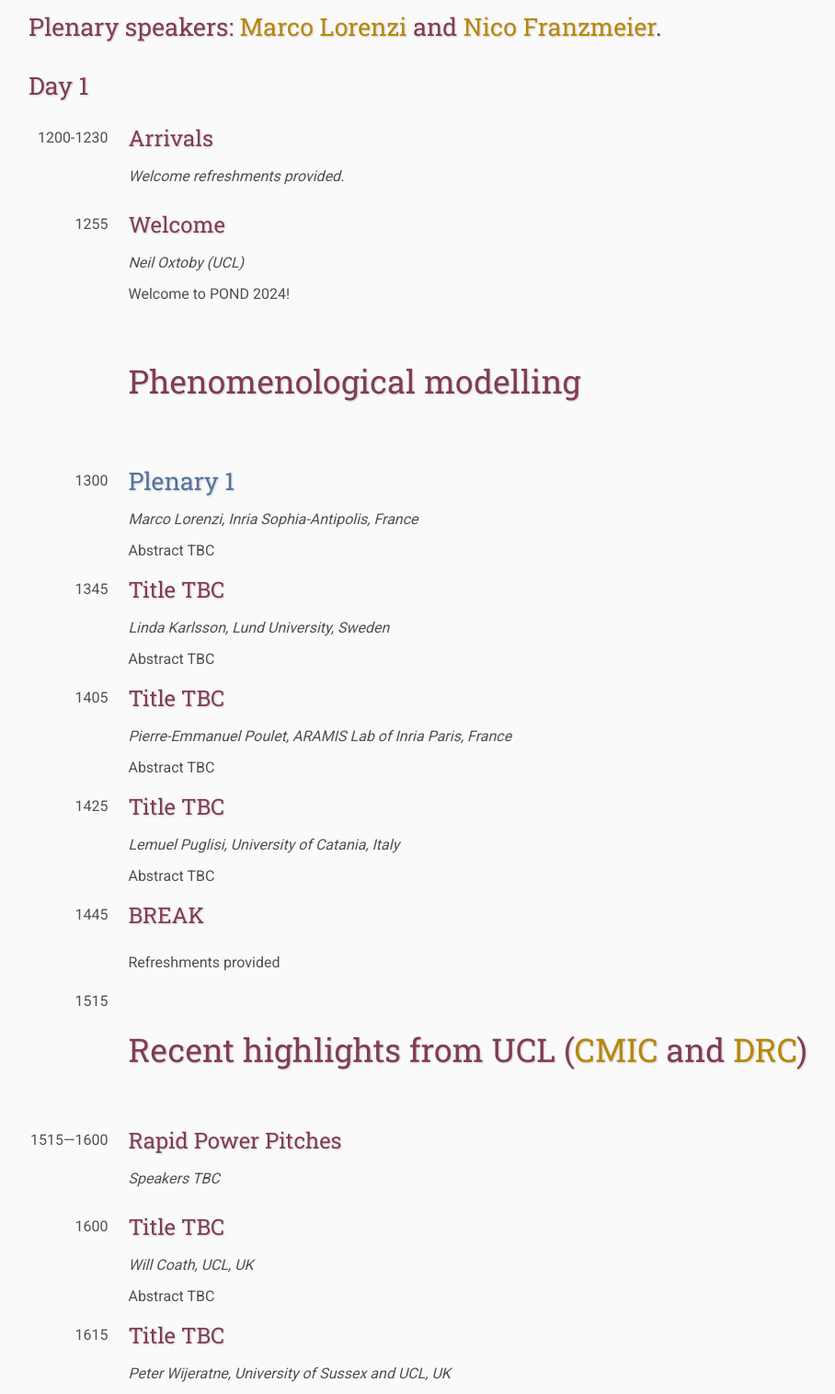
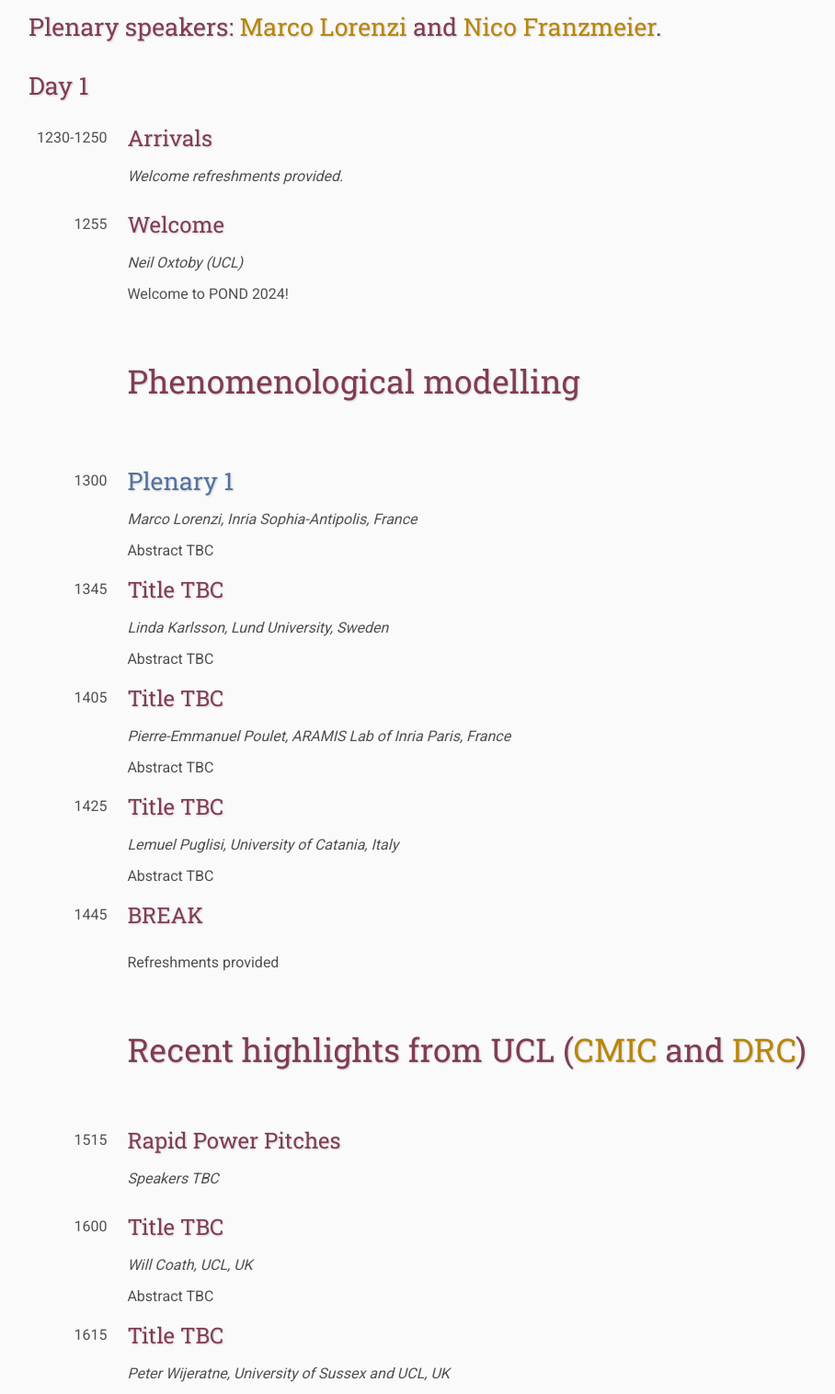
Before and after one commit to noxtoby/pond2024-basic, a plain HTML site: page program/index.html in a window 1280 px wide. Shown: the part 600-2116 px from the top of the page at 92% size, without its empty margins (109-1017 px from the left). Drawn offline with nearby package versions, Linux system fonts and the light colour scheme; some packages are replaced by stand-ins of ours; files that its build step writes are made by us from their sources.

Commit message:
Updated schedule

```diff
--- a/program/index.html
+++ b/program/index.html
@@ -77,7 +77,7 @@
 
     <table id="Day1">
         <tr>
-            <td class="date" rowspan="3">1200-1230</td>
+            <td class="date" rowspan="3">1230-1250</td>
             <td class="title">Arrivals</td>
         </tr>
         <tr>
@@ -180,7 +180,7 @@
 
 <!-- -->
         <tr id="ucl">
-          <td class="date" rowspan="3">1515</td>
+          <td class="date" rowspan="3"></td>
           <td class="title-special"><h4>Recent highlights from UCL (<a href="https://www.ucl.ac.uk/cmic">CMIC</a> and <a href="https://www.ucl.ac.uk/drc/">DRC</a>)</h4></td>
         </tr>
         <tr><td class="speaker"></td></tr>
@@ -190,7 +190,7 @@
 
 <!-- -->
         <tr id="power_pitches">
-            <td class="date" rowspan="3">1515&mdash;1600</td>
+            <td class="date" rowspan="3">1515</td>
             <td class="title">Rapid Power Pitches</td>
         </tr>
         <tr>
```
